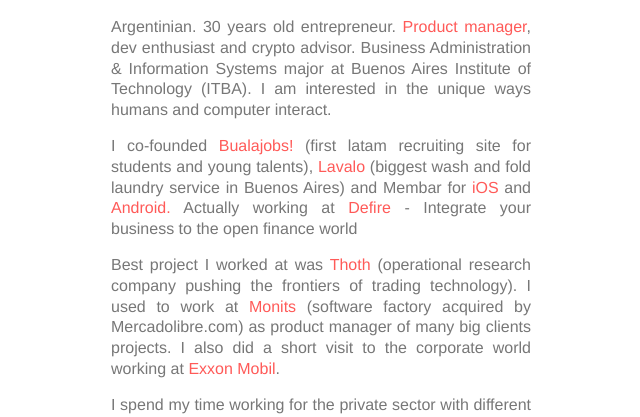
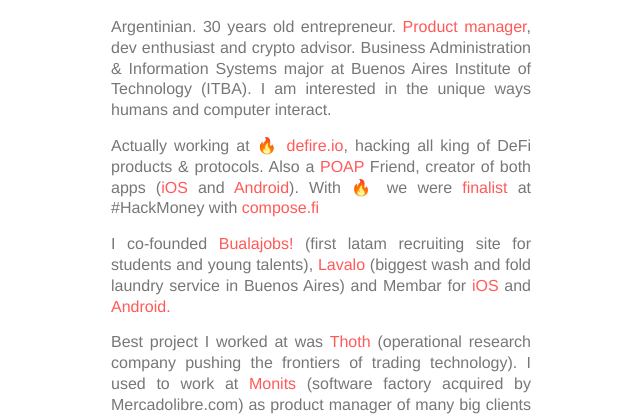
Before and after one commit to brunitob/brunitob.github.io, a plain HTML site: page index.html in a window 1280 px wide. Shown: the part 381-798 px from the top of the page, without its empty margins (319-959 px from the left). Drawn offline with nearby package versions, Linux system fonts and the light colour scheme.

Commit message:
some updates

```diff
--- a/index.html
+++ b/index.html
@@ -34,7 +34,10 @@
           Argentinian. 30 years old entrepreneur. <a href="https://medium.com/@brunitob/first-thought-are-not-always-the-best-thought-968b23b801f4#.j7vjaxm0p">Product manager</a>, dev enthusiast and crypto advisor. Business Administration & Information Systems major at Buenos Aires Institute of Technology (ITBA). I am interested in the unique ways humans and computer interact.
           </p>
           <p>
-          I co-founded <a href="http://www.bualajobs.com/">Bualajobs!</a> (first latam recruiting site for students and young talents), <a href="http://www.turopalimpia.com">Lavalo</a> (biggest wash and fold laundry service in Buenos Aires) and Membar for <a href="https://itunes.apple.com/ar/app/membar/id1217564842?mt=8">iOS</a> and <a href="https://play.google.com/store/apps/details?id=com.tonicmobile&hl=en_US">Android.</a> Actually working at <a href="https://defire.io/">Defire</a> - Integrate your business to the open finance world
+            Actually working at <a href="http://defire.io">🔥 defire.io</a>, hacking all king of DeFi products & protocols. Also a <a href="http://poap.xyz">POAP</a> Friend, creator of both apps (<a href="https://apps.apple.com/us/app/poap-wallet/id1473716619?ls=1">iOS</a> and <a href="hhttps://play.google.com/store/apps/details?id=xyz.explorer.poap">Android</a>). With 🔥 we were <a href="https://twitter.com/ETHGlobal/status/1267564960433004545">finalist</a> at #HackMoney with <a href="https://compose.fi">compose.fi</a>
+            </p>
+          <p>
+          I co-founded <a href="http://www.bualajobs.com/">Bualajobs!</a> (first latam recruiting site for students and young talents), <a href="http://www.turopalimpia.com">Lavalo</a> (biggest wash and fold laundry service in Buenos Aires) and Membar for <a href="https://itunes.apple.com/ar/app/membar/id1217564842?mt=8">iOS</a> and <a href="https://play.google.com/store/apps/details?id=com.tonicmobile&hl=en_US">Android.</a>
           </p>
           <p>
           Best project I worked at was <a href="http://www.linkedin.com/company/thothio">Thoth</a> (operational research company pushing the frontiers of trading technology). I used to work at <a href="http://www.monits.com/">Monits</a> (software factory acquired by Mercadolibre.com) as product manager of many big clients projects. I also did a short visit to the corporate world working at <a href="http://corporate.exxonmobil.com/">Exxon Mobil</a>.
```
